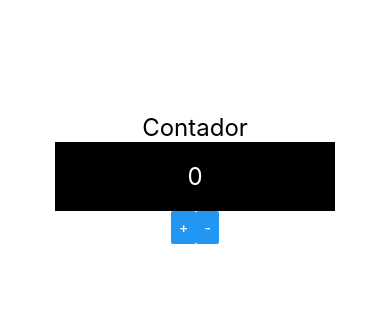
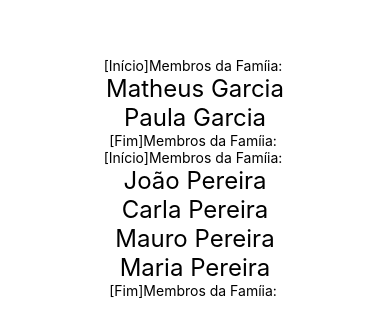
Before and after one commit to matheusvgc/React-Native, a React Native app: screen / in a window 390 px wide. Shown: the part 244-580 px from the top of the page. Built offline with nearby package versions, Linux system fonts and the light colour scheme.

Commit message:
renderizacao condicional e props.children

```diff
--- a/src/App.js
+++ b/src/App.js
@@ -1,7 +1,11 @@
 import React from 'react'
-import { View, StyleSheet } from 'react-native'
+import { SafeAreaView, StyleSheet } from 'react-native'
 
-import CounterV2 from './components/contador/CounterV2'
+import Familia from './components/relacao/Familia'
+import Membro from './components/relacao/Membros'
+// import ParImpar from './components/ParImpar'
+// import Diferenciar from './components/Diferenciar'
+// import CounterV2 from './components/contador/CounterV2'
 // import Pai from './components/indireta/Pai'
 // import Pai from './components/direta/Pai'
 // import Counter from './components/Counter'
@@ -25,11 +29,23 @@ import CounterV2 from './components/contador/CounterV2'
 // export default () => <Text>Componente simplificando mais ainda a sintaxe</Text>
 
 export default () => (
-    <View style={style.App}>
+    <SafeAreaView style={style.App}>
 
-        <CounterV2 />
+        <Familia>
+            <Membro nome = 'Matheus' sobrenome= 'Garcia' />
+            <Membro nome = 'Paula' sobrenome= 'Garcia' />
+        </Familia>
+        <Familia>
+            <Membro nome = 'João' sobrenome= 'Pereira' />
+            <Membro nome = 'Carla' sobrenome= 'Pereira' />
+            <Membro nome = 'Mauro' sobrenome= 'Pereira' />
+            <Membro nome = 'Maria' sobrenome= 'Pereira' />
+        </Familia>
 
         {/*/
+        <ParImpar num = {2} />
+        <Diferenciar />
+        <CounterV2 />
         <Pai />
         <Pai />
         <Counter inicial={10} passo={5}/>
@@ -51,7 +67,7 @@ export default () => (
         <Comp1 />
         <Comp2 />
         */}
-    </View>
+    </SafeAreaView>
 )
 
 const style = StyleSheet.create({
--- /dev/null
+++ b/src/components/Diferenciar.js
@@ -0,0 +1,13 @@
+import React from 'react'
+import { Text, Platform } from 'react-native'
+import Style from './estilo'
+
+export default _ => {
+    if(Platform.OS === 'android') {
+        return <Text style={Style.txtG}>Android</Text>
+    } else if(Platform.OS === 'ios') {
+        return <Text style={Style.txtG}>iOS</Text>
+    } else {
+        return <Text style={Style.txtG}>Não suportado!</Text>
+    }
+}
--- /dev/null
+++ b/src/components/ParImpar.js
@@ -0,0 +1,15 @@
+import React from 'react'
+import { View, Text } from 'react-native'
+import Style from './estilo'
+
+export default ({num = 0}) => {
+        return (
+            <View>
+                <Text style={Style.txtG}>O resultado é: </Text>
+                {num % 2 === 0
+                    ? <Text style={Style.txtG}>Par</Text>
+                    : <Text style={Style.txtG}>Ímpar</Text>
+                }
+            </View>
+        )
+}
--- /dev/null
+++ b/src/components/relacao/Familia.js
@@ -0,0 +1,12 @@
+import React from 'react'
+import { Text } from 'react-native'
+
+export default props => {
+    return (
+        <>
+            <Text>[Início]Membros da Famíia: </Text>
+            {props.children}
+            <Text>[Fim]Membros da Famíia: </Text>
+        </>
+    )
+}
--- /dev/null
+++ b/src/components/relacao/Membros.js
@@ -0,0 +1,11 @@
+import React from 'react'
+import { Text } from 'react-native'
+import Style from '../estilo'
+
+export default props => {
+    return (
+        <Text style={Style.txtG}>
+            {props.nome} {props.sobrenome}
+        </Text>
+    )
+}
```
